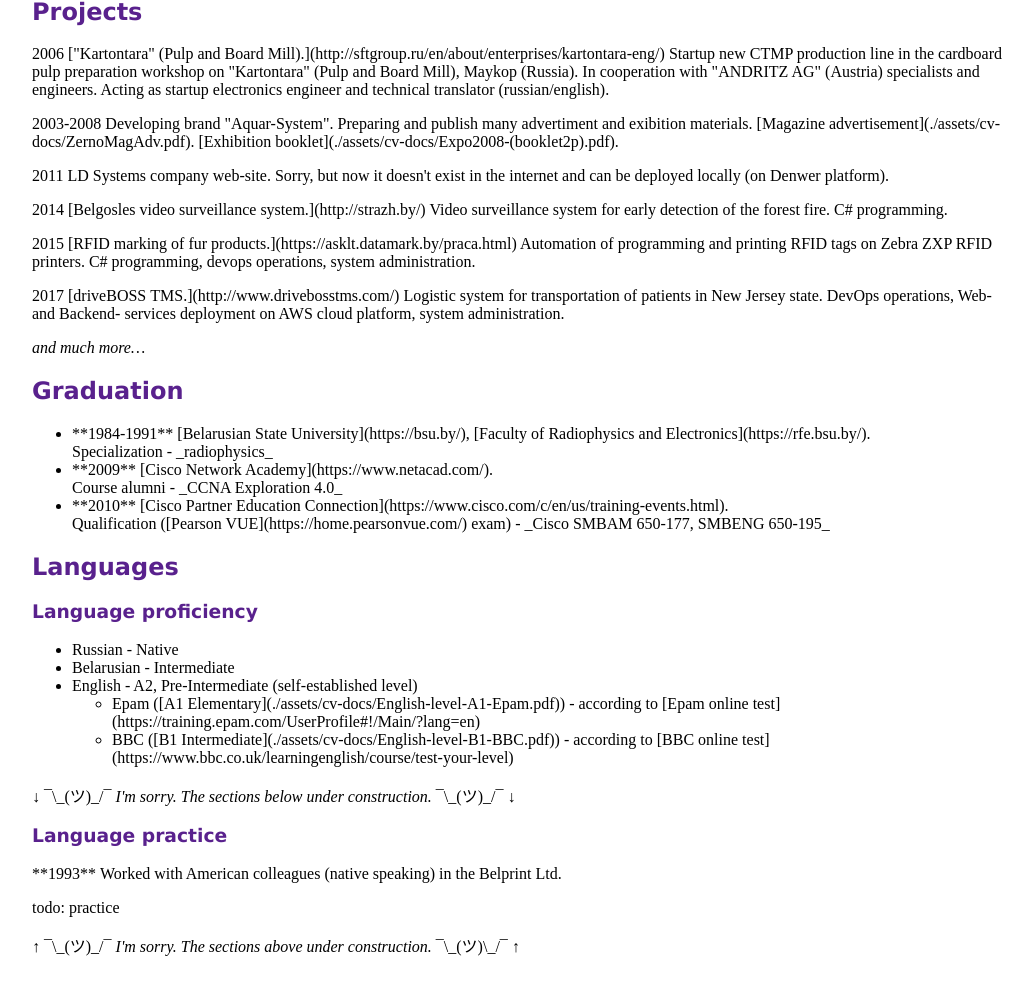
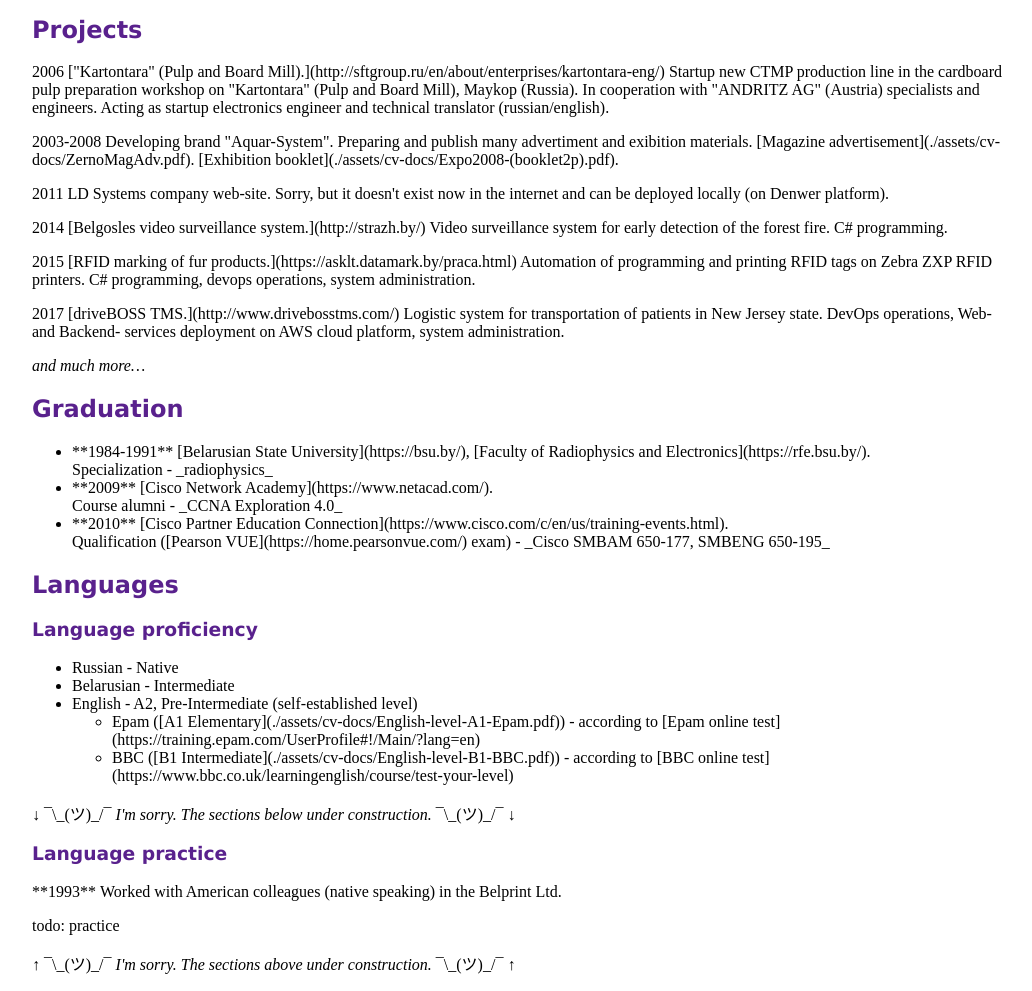
Before and after one commit to NickFallman/rsschool-cv, a plain HTML site: page index.html in a window 1280 px wide. Shown: the part 2414-3405 px from the top of the page, without its empty margins (118-1150 px from the left). Drawn offline with Linux system fonts and the light colour scheme.

Commit message:
refactor: some changes in index.html

```diff
--- a/index.html
+++ b/index.html
@@ -114,6 +114,7 @@
                 <li class="skills-item">CorelDRAW Graphics Suite</li>
                 <li class="skills-item">Adobe InDesign (Adobe PageMaker)</li>
                 <li class="skills-item">Adobe Photoshop</li>
+                <li class="skills-item">Joomla! CMS</li>
                 <li class="skills-item">Adobe Acrobat</li>
                 <li class="skills-item">Adobe Premiere</li>
             </ul>
@@ -160,7 +161,7 @@
                 [Magazine advertisement](./assets/cv-docs/ZernoMagAdv.pdf). [Exhibition booklet](./assets/cv-docs/Expo2008-(booklet2p).pdf).
             </p>
             <p>
-                2011 LD Systems company web-site. Sorry, but now it doesn't exist in the internet and can be deployed locally (on Denwer platform).
+                2011 LD Systems company web-site. Sorry, but it doesn't exist now in the internet and can be deployed locally (on Denwer platform).
             </p>
             <p>
                 2014 [Belgosles video surveillance system.](http://strazh.by/) Video surveillance system for early detection of the forest fire.
@@ -215,7 +216,7 @@
         <h3>Language practice</h3>
         <p>**1993** Worked with American colleagues (native speaking) in the Belprint Ltd.</p>
         <p>todo: practice</p>
-        <p>↑ ¯\_(ツ)_/¯ <i>I'm sorry. The sections above under construction.</i> ¯\_(ツ)\_/¯ ↑</p>
+        <p>↑ ¯\_(ツ)_/¯ <i>I'm sorry. The sections above under construction.</i> ¯\_(ツ)_/¯ ↑</p>
 
     </main>
     <!-- footer -->
```
